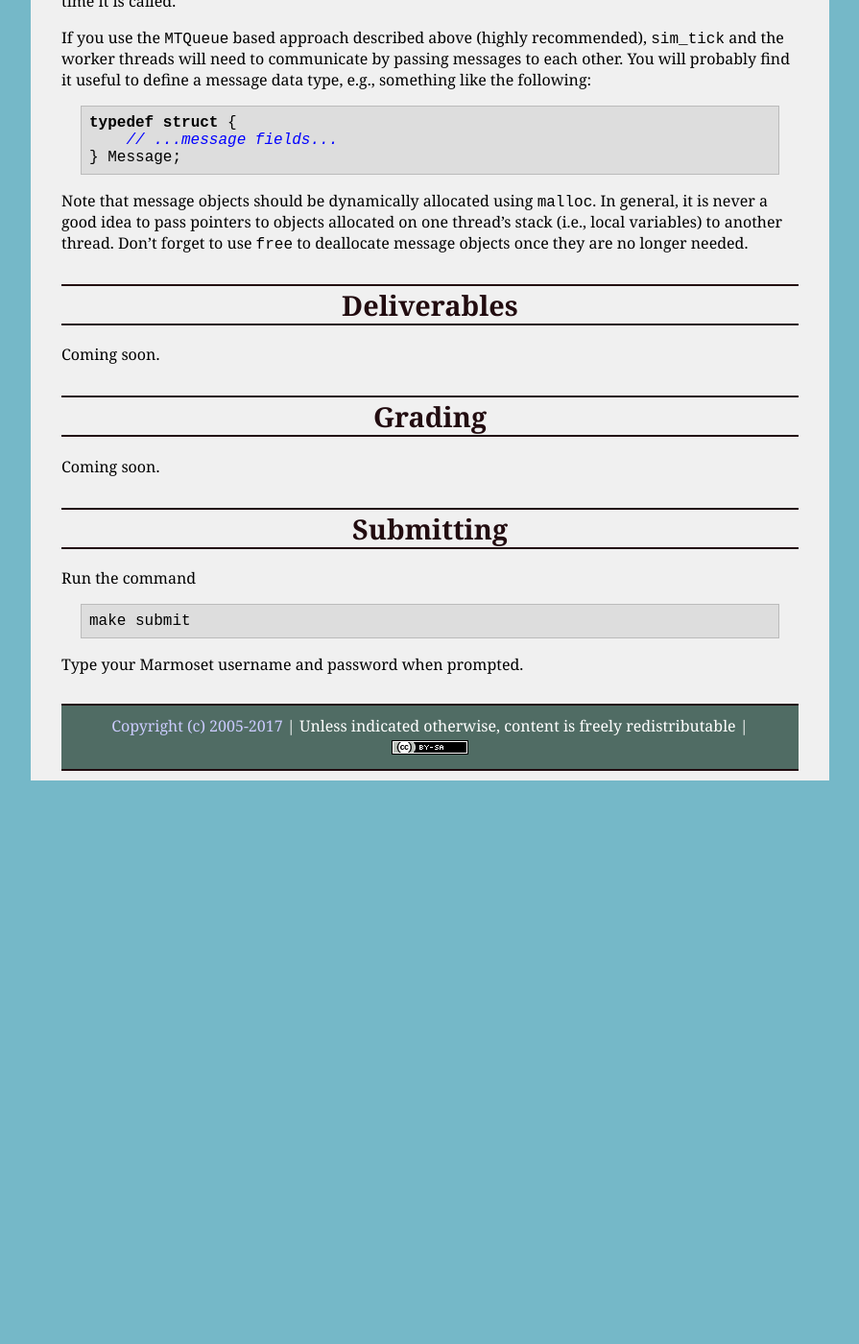
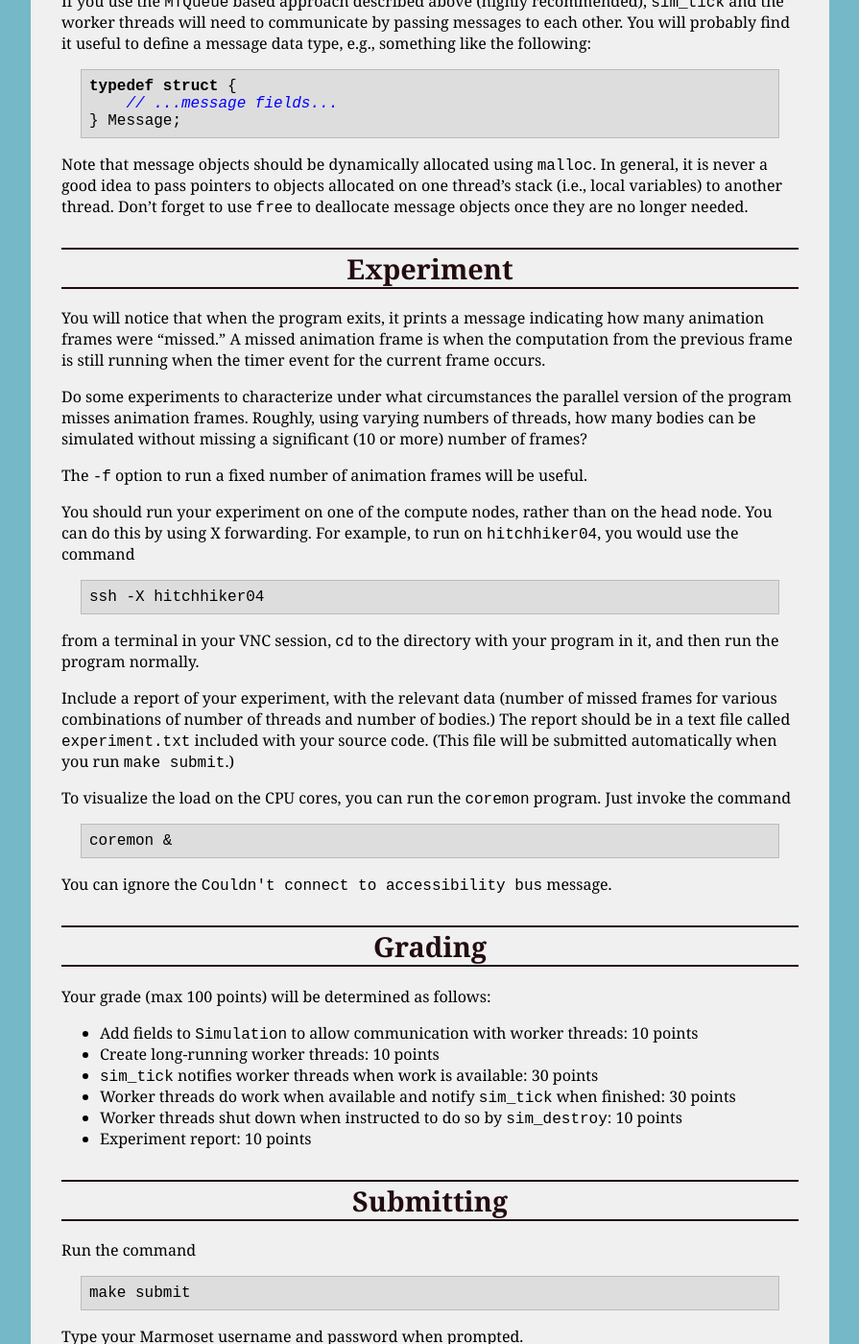
Before and after one commit to ycpcs/cs365-spring2017, a Jekyll site: the page built from assign/assign03.md, in a window 1280 px wide and 1400 px high, scrolled down 3045 px. Shown: the whole window at 96% size, without its empty margins (192-1087 px from the left). Built offline with Jekyll 4.4.1, drawn with Linux system fonts in a browser that asks for light colours; before the commit the page ends 3858 px from its top, so only the background shows below that; some of the changed text lies outside the part shown.

Commit message:
finalize assignment 3

```diff
--- a/assign/assign03.md
+++ b/assign/assign03.md
@@ -3,9 +3,7 @@ layout: default
 title: "Assignment 3: N-Body Simulation"
 ---
 
-Due: TBD
-
-*Note that some details are missing at this point: will be updated*
+Due: **Friday, March 31st** by 11:59 PM
 
 # Getting Started
 
@@ -102,13 +100,38 @@ typedef struct {
 
 Note that message objects should be dynamically allocated using `malloc`.  In general, it is never a good idea to pass pointers to objects allocated on one thread's stack (i.e., local variables) to another thread.  Don't forget to use `free` to deallocate message objects once they are no longer needed.
 
-# Deliverables
+# Experiment
 
-Coming soon.
+You will notice that when the program exits, it prints a message indicating how many animation frames were "missed."  A missed animation frame is when the computation from the previous frame is still running when the timer event for the current frame occurs.
+
+Do some experiments to characterize under what circumstances the parallel version of the program misses animation frames.  Roughly, using varying numbers of threads, how many bodies can be simulated without missing a significant (10 or more) number of frames?
+
+The `-f` option to run a fixed number of animation frames will be useful.
+
+You should run your experiment on one of the compute nodes, rather than on the head node.  You can do this by using X forwarding.  For example, to run on `hitchhiker04`, you would use the command
+
+    ssh -X hitchhiker04
+
+from a terminal in your VNC session, `cd` to the directory with your program in it, and then run the program normally.
+
+Include a report of your experiment, with the relevant data (number of missed frames for various combinations of number of threads and number of bodies.)  The report should be in a text file called `experiment.txt` included with your source code.  (This file will be submitted automatically when you run `make submit`.)
+
+To visualize the load on the CPU cores, you can run the `coremon` program.  Just invoke the command
+
+    coremon &
+
+You can ignore the `Couldn't connect to accessibility bus` message.
 
 # Grading
 
-Coming soon.
+Your grade (max 100 points) will be determined as follows:
+
+* Add fields to `Simulation` to allow communication with worker threads: 10 points
+* Create long-running worker threads: 10 points
+* `sim_tick` notifies worker threads when work is available: 30 points
+* Worker threads do work when available and notify `sim_tick` when finished: 30 points
+* Worker threads shut down when instructed to do so by `sim_destroy`: 10 points
+* Experiment report: 10 points
 
 # Submitting
 
```
Also changed, not shown: assign/index.md (+1 -1 lines), index.md (+1 -0 lines).
